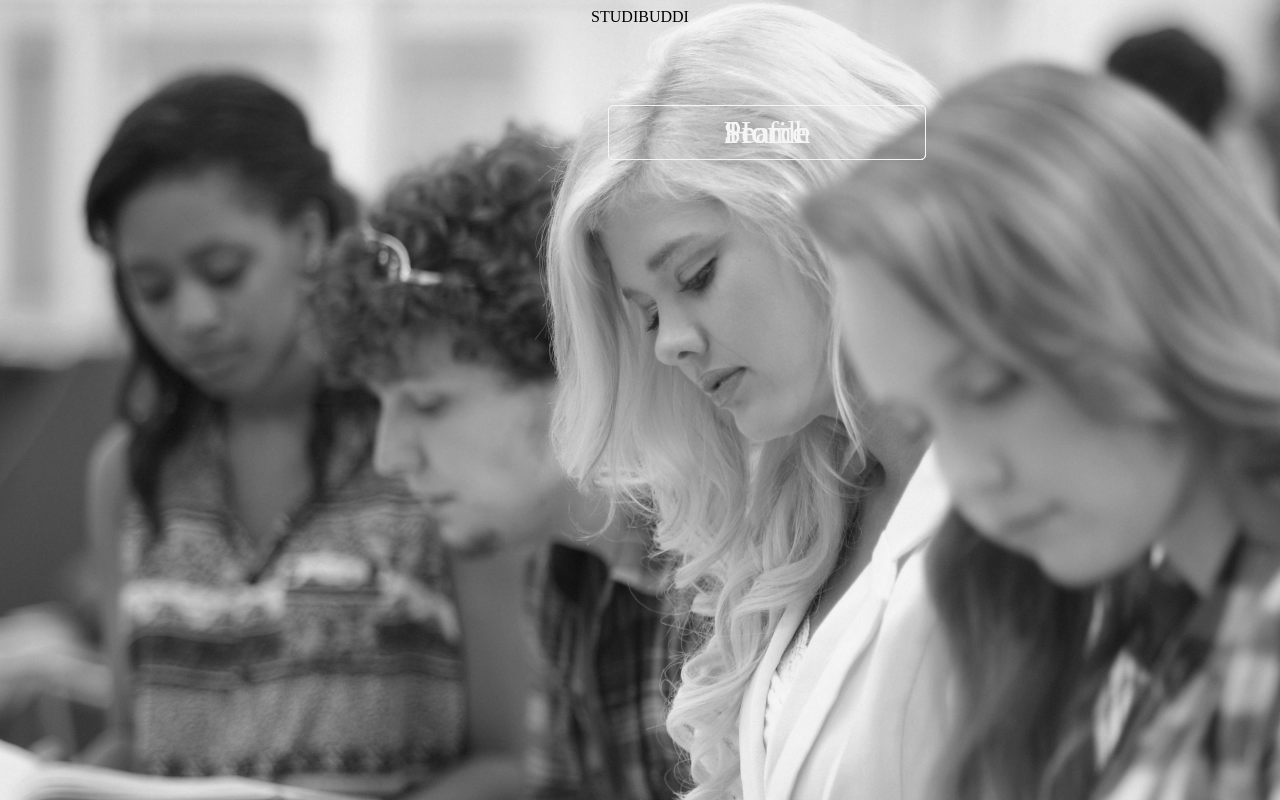
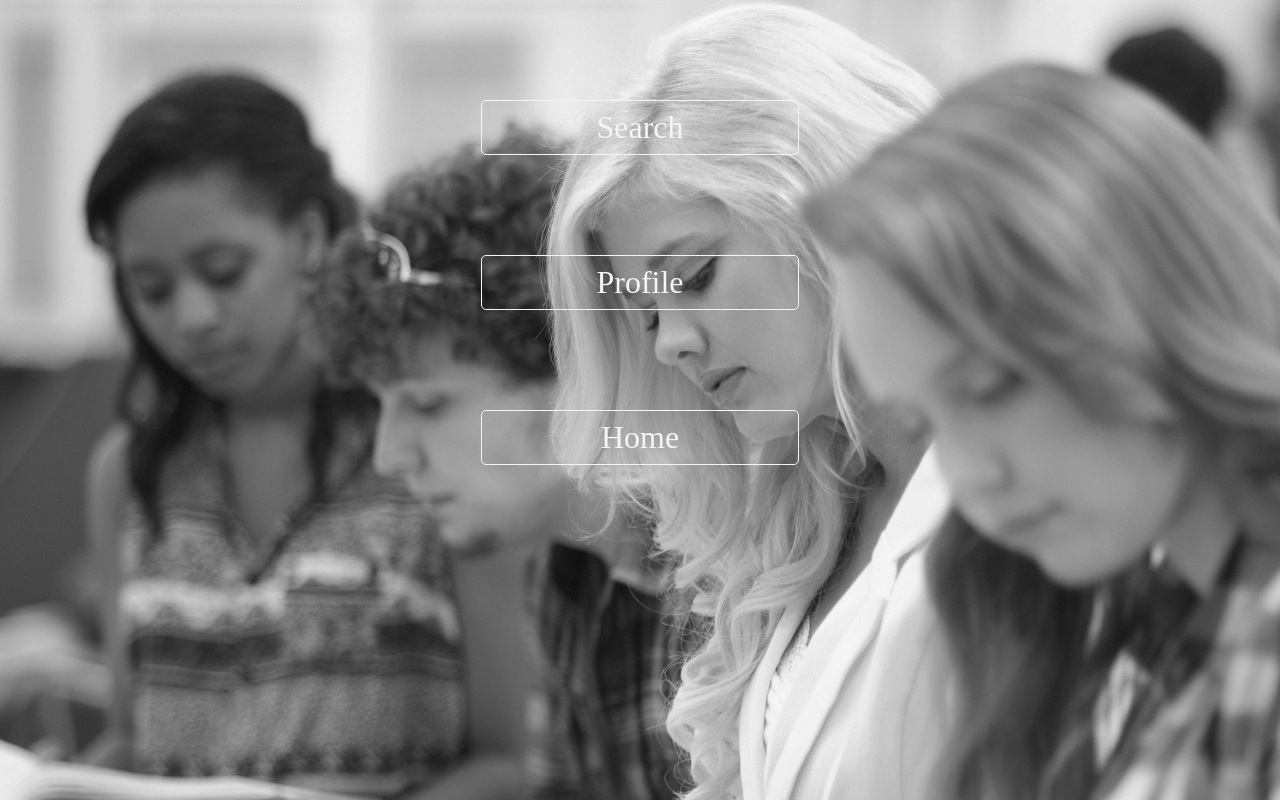
Before and after one commit to cullo7/studibuddi, a website: page selection_page.html in a window 1280 px wide. Drawn offline with Linux system fonts and the light colour scheme.

Commit message:
fixed selection page

```diff
--- a/public/style.css
+++ b/public/style.css
@@ -52,13 +52,13 @@ a.login {
     color:#f5f5f5;
     border: 1px solid #f5f5f5;
     border-radius: 5px;
-    display: inline-block;
+    display: block;
     width: 300px;
     padding: 8px;
-    position:absolute;
-    margin-left:-100px;
-    margin-top: 65px;
-    left: 700px;
+    position:relative;
+    margin:auto;
+    margin-bottom:100px;
+    margin-top:100px;
     font-size: 2em;
     text-align: center;
     text-decoration: none;
@@ -67,12 +67,36 @@ a.login {
 }
 
 a.login:hover, a.login:focus {
-    background-color: rgba(0,164,0,0.7);
+    background-color: rgba(0,100,0,0.7);
     color: #f8f8f8;
     transition: color 0.5s ease-in, background-color 0.5s ease-in;
     -webkit-transition: color 0.5s ease-in, background-color 0.5s ease-in;
 }
 
+a.selection {
+    color:#f5f5f5;
+    border: 1px solid #f5f5f5;
+    border-radius: 5px;
+    display: block;
+    width: 300px;
+    padding: 8px;
+    position:relative;
+    margin:auto;
+    margin-bottom:100px;
+    margin-top:100px;
+    font-size: 2em;
+    text-align: center;
+    text-decoration: none;
+    transition: color 0.3s ease-out, background-color 0.3s ease-out;
+    -webkit-transition: color 0.3s ease-out, background-color 0.3s ease-out;
+}
+
+a.selection:hover, a.selection:focus {
+    background-color: rgba(100,0,0,0.7);
+    color: #f8f8f8;
+    transition: color 0.5s ease-in, background-color 0.5s ease-in;
+    -webkit-transition: color 0.5s ease-in, background-color 0.5s ease-in;
+}
 
 .buttons {
     display: inline-block;
@@ -80,18 +104,3 @@ a.login:hover, a.login:focus {
     margin 0 auto;
     padding: 0px;
 }
-
-#search
-{
-    display: inline-block;
-}
-
-#profile
-{
-    display: inline-block;
-}
-
-#index
-{
-    display: inline-block;
-}
--- a/selection_page.html
+++ b/selection_page.html
@@ -4,23 +4,27 @@
 
 <head>
 	<link href="style.css" rel="stylesheet">
-	<scan>STUDIBUDDI</scan>
+	<style>
+		body{
+			text-align: center;
+		}
+	</style>
 </head>
 
 <body>
 
-    <div>
-    <div id = "search">
-    	<a class="login" id = "search" href="search">Search</a>
-    </div>
+	<div>
+    	<div>
+    		<a class="selection" href="search">Search</a>
+    	</div>
 
-    <div id = "profile">
-    	<a class="login" id = "profile" href="profile">Profile</a>
-    </div>
+    	<div>
+    		<a class="selection" href="profile">Profile</a>
+    	</div>
 
-    <div id = "index">
-    	<a class="login" href="index">Home</a>
-    </div>
+    	<div>
+    		<a class="selection" href="index">Home</a>
+    	</div>
     </div>
 
 </body>
```
